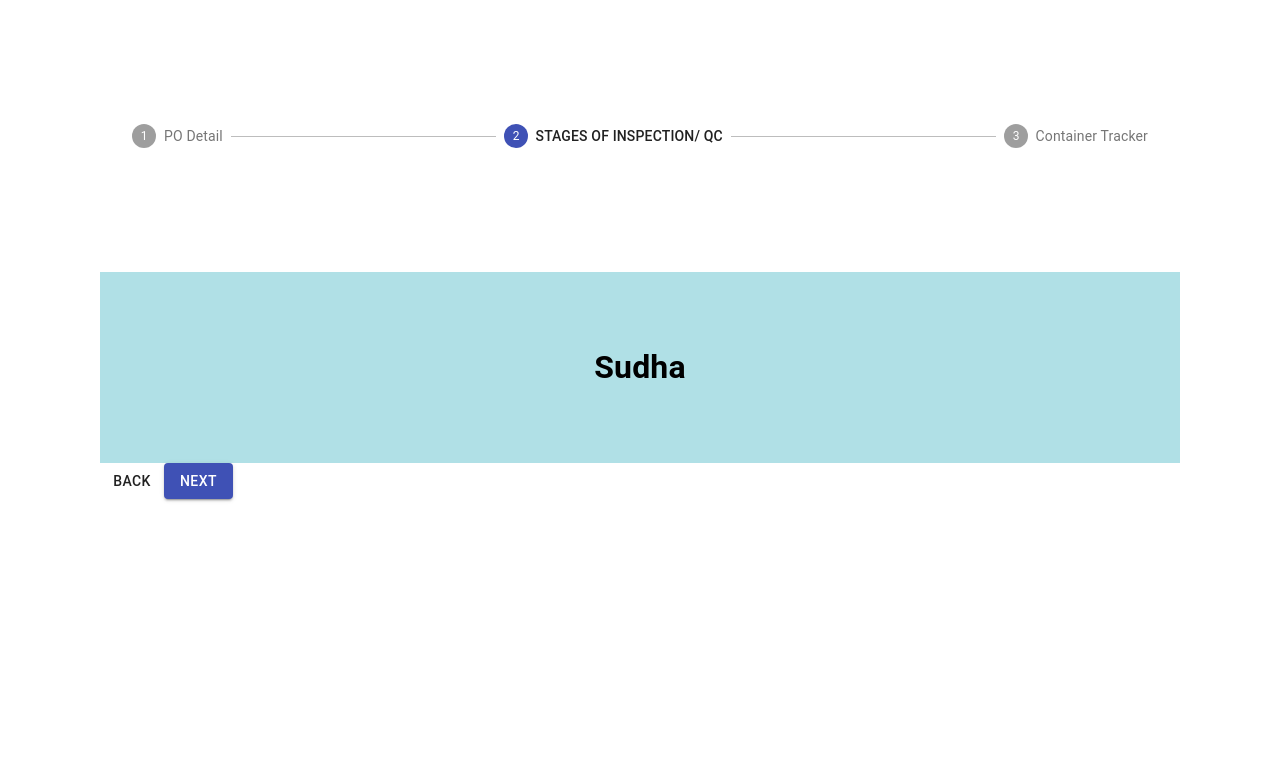
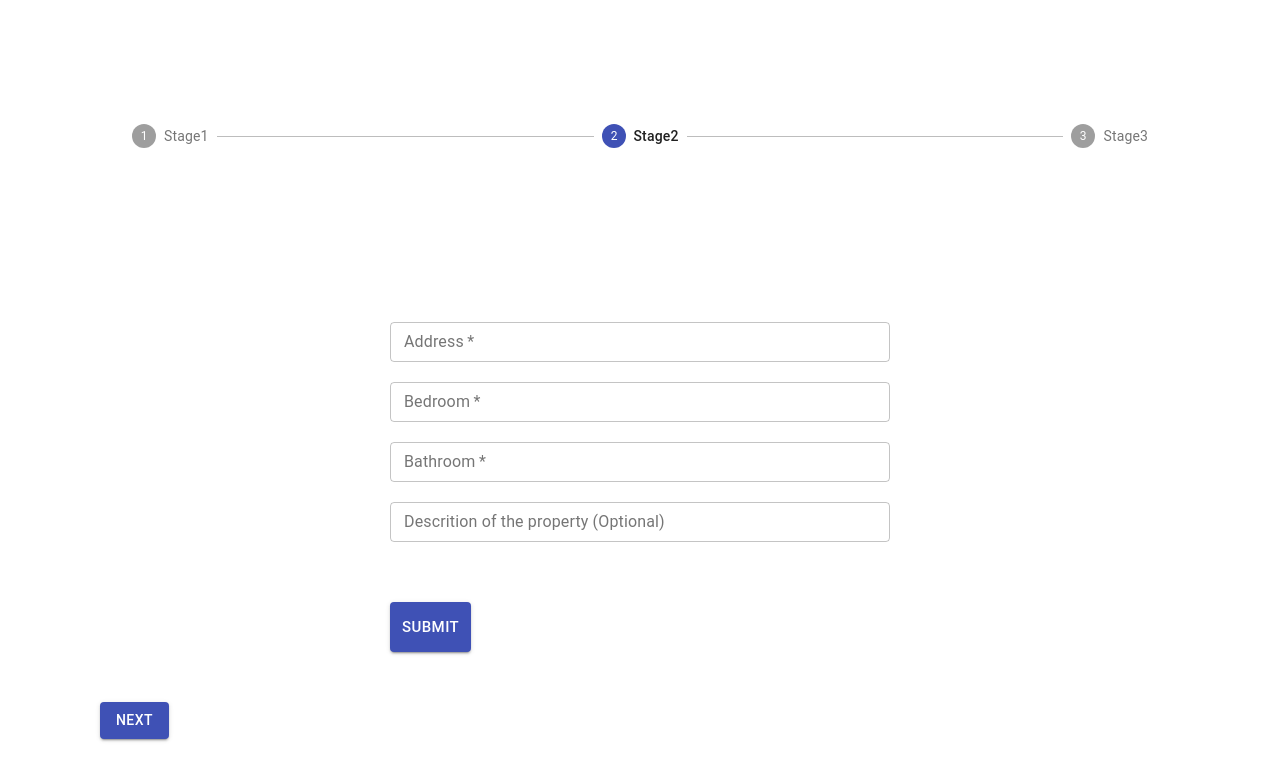
Before and after one commit to manishchrsya/social_pilot_assignment, a React (Create React App) app: page / in a window 1280 px wide. Both pictures are taken after a click on the button "NEXT". Shown: the top 780 px of the page. Built offline with nearby package versions, Linux system fonts and the light colour scheme.

Commit message:
image drap and drop feature added

```diff
--- a/package.json
+++ b/package.json
@@ -3,6 +3,7 @@
   "version": "0.1.0",
   "private": true,
   "dependencies": {
+    "@devloops/material-ui-dropzone": "^0.1.9",
     "@material-ui/core": "^4.11.0",
     "@testing-library/jest-dom": "^5.11.5",
     "@testing-library/react": "^11.1.2",
--- a/src/App.css
+++ b/src/App.css
@@ -4,7 +4,7 @@
 }
 
 .stage-data{
-  background-color: powderblue;
+  /* background-color: powderblue; */
   margin-top: 100px;
   padding: 50px;
   display: flex;
--- a/src/App.js
+++ b/src/App.js
@@ -32,7 +32,7 @@ import Stage3 from './Components/Stage3/Stage3';
 // });
 
 function getSteps() {
-    return ['PO Detail', 'STAGES OF INSPECTION/ QC', 'Container Tracker'];
+    return ['Stage1', 'Stage2', 'Stage3'];
 }
 
 function getStepContent(step) {
@@ -41,7 +41,7 @@ function getStepContent(step) {
         case 0:
             return (
               <div className='stage-data'>
-                <Stage1/>
+                <Stage1 />
               </div>
 
             );
@@ -49,7 +49,7 @@ function getStepContent(step) {
             return (
 
                 <div className='stage-data'>
-                  <Stage2/>
+                  <Stage2 />
                 </div>
             );
         case 2:
@@ -213,13 +213,7 @@ class App extends React.Component {
                             <div>
                                 <Typography >{getStepContent(activeStep)}</Typography>
                                 <div className="text-center">
-                                    <Button
-                                        disabled={activeStep === 0}
-                                        onClick={this.handleBack}
-                                        // className={classes.button}
-                                    >
-                                        Back
-                                    </Button>
+
                                     <Button
                                         variant="contained"
                                         color="primary"
--- a/src/Components/Stage1/Stage1.js
+++ b/src/Components/Stage1/Stage1.js
@@ -3,9 +3,21 @@ import React from 'react';
 
 const Stage1 = (props) => {
     return (
-        <div>
-            <Button>Import from SCV</Button>
-            <Button>Create from Scratch</Button>
+        <div className="text-center">
+            <Button
+            style={{margin:20, padding:20, fontSize:15}}
+            variant="contained"
+            color="primary"
+            >
+            Upload as CSV
+            </Button>
+            <Button
+            style={{margin:20, padding:20, fontSize:15}}
+            variant="contained"
+            color="primary"
+            >
+            Add from Scratch
+            </Button>
         </div>
      );
 }
--- a/src/Components/Stage2/Stage2.js
+++ b/src/Components/Stage2/Stage2.js
@@ -1,11 +1,99 @@
-import React from 'react';
+import React, { useState } from "react";
+// import { Form, FormLabel, FormControl } from "@material-ui/core";
+import TextField from "@material-ui/core/TextField";
+import { Button } from "@material-ui/core";
 
 const Stage2 = () => {
-    return (
-        <div>
-            <h1>Sudha</h1>
-        </div>
-     );
-}
+  const [address, setAddress] = useState("");
+  const [bedroom, setBedroom] = useState("");
+  const [bathroom, setBathroom] = useState("");
+  const [description, setDescription] = useState("");
+
+  const handleSubmit = (event) => {
+    event.preventDefault();
+    // console.log('clicked!!');
+    alert("clicked!!");
+    console.log(
+      address,
+      bedroom,
+      bathroom,
+      description
+    );
+  };
+
+  return (
+    <form onSubmit={handleSubmit}>
+      <div
+        style={{
+          display: "flex",
+          flexDirection: "column",
+          justifyContent: "center",
+          alignItems: "center",
+        }}
+      >
+        <TextField
+          style={{ width: 500, marginBottom: 20 }}
+          variant="outlined"
+          id="outlined-helperText"
+          label="Address"
+          onChange={(e) => {
+            setAddress({ address: e.target.value });
+          }}
+            size="small"
+          required
+          //   defaultValue="Default Value"
+          //   helperText="Some important text"
+          variant="outlined"
+        />
+        <TextField
+          style={{ width: 500, marginBottom: 20 }}
+          id="outlined-helperText"
+          label="Bedroom"
+          onChange={(e) => {
+            setBedroom({ bedroom: e.target.value });
+          }}
+            size="small"
+          required
+          //   defaultValue="Default Value"
+          //   helperText="Some important text"
+          variant="outlined"
+        />
+        <TextField
+          style={{ width: 500, marginBottom: 20 }}
+          id="outlined-helperText"
+          label="Bathroom"
+          onChange={(e) => {
+            setBathroom({ bathroom: e.target.value });
+          }}
+            size="small"
+          required
+          //   defaultValue="Default Value"
+          //   helperText="Some important text"
+          variant="outlined"
+        />
+        <TextField
+          style={{ width: 500, marginBottom: 20 }}
+          id="outlined-helperText"
+          label="Descrition of the property (Optional)"
+          onChange={(e) => {
+            setDescription({ description: e.target.value });
+          }}
+            size="small"
+          //   defaultValue="Default Value"
+          //   helperText="Some important text"
+          variant="outlined"
+        />
+      </div>
+      <Button
+        type="submit"
+        variant="contained"
+        color="primary"
+        style={{ marginTop: 40, padding: 12, fontSize: 15 }}
+      >
+        Submit
+      </Button>
+    </form>
+  );
+};
 
 export default Stage2;
--- a/src/Components/Stage3/Stage3.js
+++ b/src/Components/Stage3/Stage3.js
@@ -1,11 +1,25 @@
-import React from 'react';
+
+import React, { useState } from "react";
+import { DropzoneArea } from "@devloops/material-ui-dropzone";
+
+
+
 
 const Stage3 = () => {
-    return (
-        <div>
-            <h1>Ravi</h1>
-        </div>
-     );
-}
+  const [image, setImage] = useState([]);
+
+  const onChangeHandler=(data)=>{
+      console.log('data',data);
+  }
+
+
+
+  return (
+    <div>
+      <DropzoneArea limit={4} onChange={onChangeHandler} bannerText='Select the images' preview={true}/>
+    </div>
+
+  )
+};
 
 export default Stage3;
```
Also changed, not shown: 1 other file (tests, documents, lock files or other folders).
